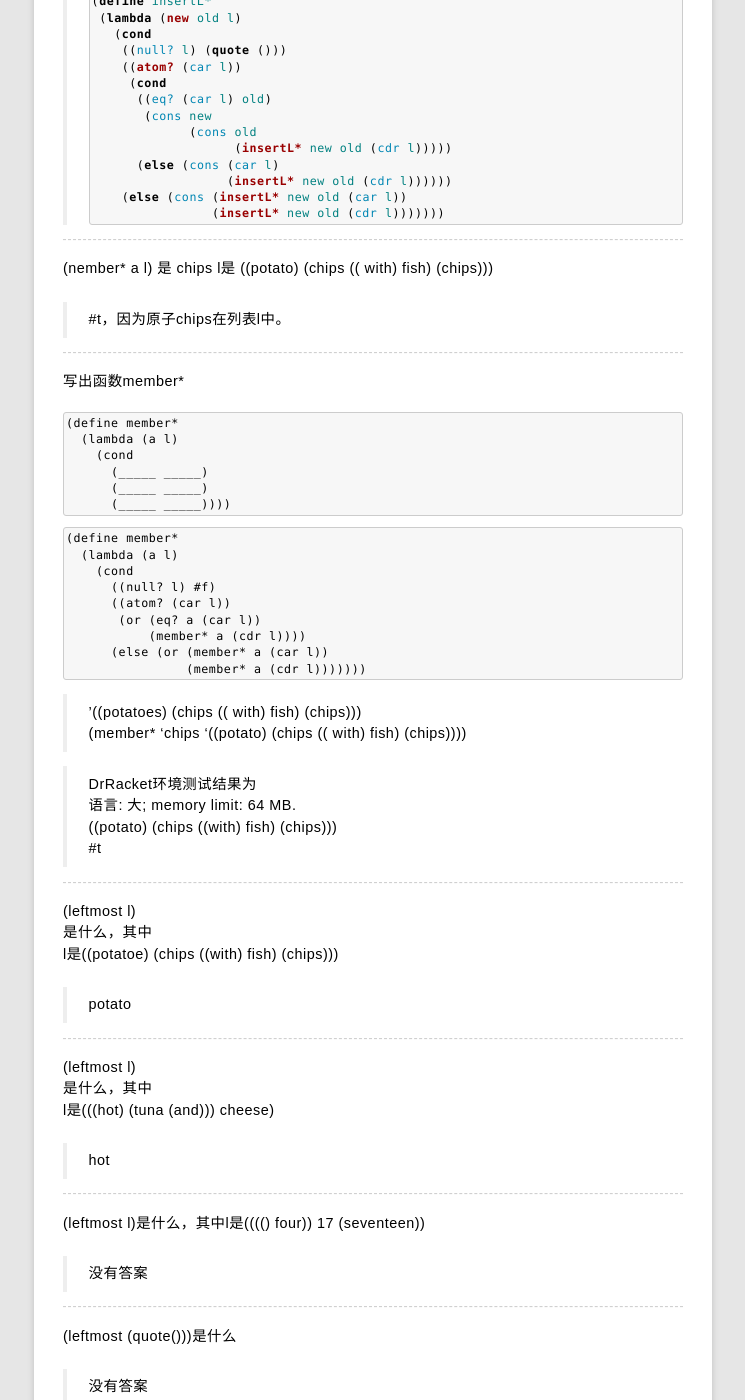
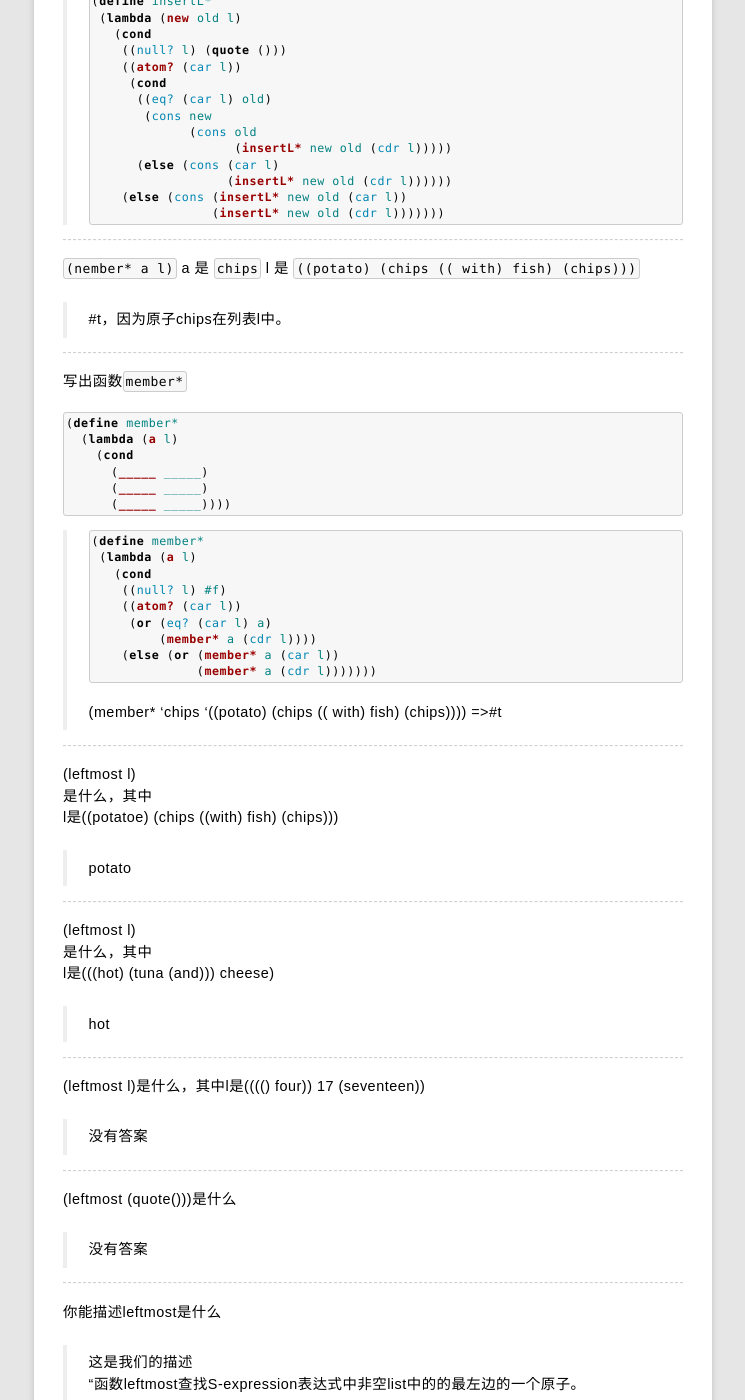
Before and after one commit to rhuichao/uternet.github.io, a Jekyll site: the page built from TLS/05.md, in a window 1280 px wide and 1400 px high, scrolled down 5680 px. Shown: the whole window, without its empty margins (267-1012 px from the left). Built offline with Jekyll 4.4.1, drawn with Linux system fonts in a browser that asks for light colours; some web fonts are replaced; Markdown is read by kramdown in place of the engine named in the settings.

Commit message:
new document posted

````diff
--- a/TLS/05.md
+++ b/TLS/05.md
@@ -362,18 +362,18 @@
 
 ------------------
 
-(nember* a l)
-是 chips
-l是 ((potato) (chips (( with) fish) (chips)))
+`(nember* a l)`
+a 是 `chips`
+l 是 `((potato) (chips (( with) fish) (chips)))`
 
 >\#t，因为原子chips在列表l中。
 
 ------------------
 
 
-写出函数member*
+写出函数`member*`
 
-```
+```scheme
 (define member*
   (lambda (a l)
     (cond
@@ -382,25 +382,20 @@
       (_____ _____))))
 ```
 
-```
-(define member*
-  (lambda (a l)
-    (cond
-      ((null? l) #f)
-      ((atom? (car l))
-       (or (eq? a (car l))
-           (member* a (cdr l))))
-      (else (or (member* a (car l))
-                (member* a (cdr l)))))))
-```
-
->'((potatoes) (chips (( with) fish) (chips)))
+>```scheme
+>(define member*
+>  (lambda (a l)
+>    (cond
+>     ((null? l) #f)
+>     ((atom? (car l))
+>      (or (eq? (car l) a)
+>          (member* a (cdr l))))
+>     (else (or (member* a (car l))
+>               (member* a (cdr l)))))))
+>```
+>
 >(member* 'chips '((potato) (chips (( with) fish) (chips))))
-
->DrRacket环境测试结果为
->语言: 大; memory limit: 64 MB.
->((potato) (chips ((with) fish) (chips)))
->\#t
+>=>#t
 
 ------------------
 
````
